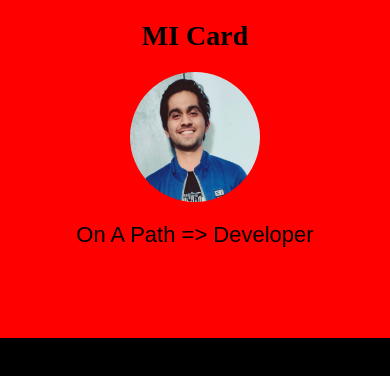
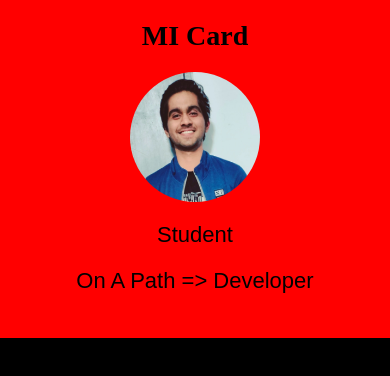
Before and after one commit to D-Coder135/IDCard_App_React-Native, a React Native app: screen / in a window 390 px wide. Shown: the top 376 px of the page. Built offline with nearby package versions, Linux system fonts and the light colour scheme.

Commit message:
add one more Text tag with new text inside it and some change in its inline styling

```diff
--- a/App.js
+++ b/App.js
@@ -9,6 +9,7 @@ export default function App() {
       <View style = {styles.profile}>
         <Text style = {{marginTop: 20, marginBottom: 20, fontSize: 28, fontWeight: 'bold', fontFamily: 'aerial'}}>MI Card</Text>
       <Image style = {styles.pic} source = {require('./assets/pic.png')}/>
+      <Text style = {{marginTop: 20, fontSize: 22, fontFamily: 'sans-serif'}}>Student</Text>
       <Text style = {{marginTop: 20, marginBottom: 20, fontSize: 22, fontFamily: 'sans-serif'}}>On A Path => Developer</Text>
       </View>
 
```
